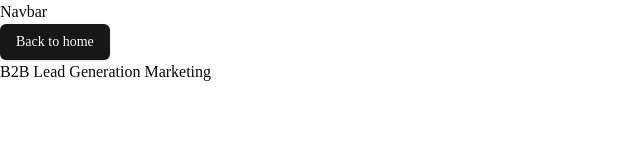
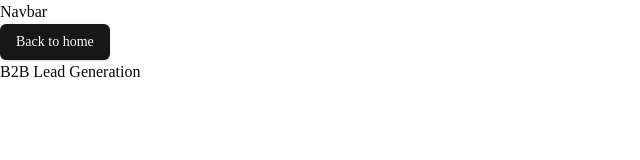
Before and after one commit to SadikMuktadir/web-tech-wizard, a React (Vite) app: page /details/fastAndSecure in a window 1280 px wide. Shown: the top 160 px of the page, without its empty margins (0-640 px from the left). Built offline with nearby package versions, Linux system fonts and the light colour scheme.

Commit message:
updated the services

```diff
--- a/src/components/home/detailsSection/LeadGeneration.tsx
+++ b/src/components/home/detailsSection/LeadGeneration.tsx
@@ -1,7 +1,7 @@
 const LeadGeneration = () => {
   return (
     <div>
-      <h1>B2B Lead Generation Marketing</h1>
+      <h1>B2B Lead Generation</h1>
     </div>
   );
 };
```
